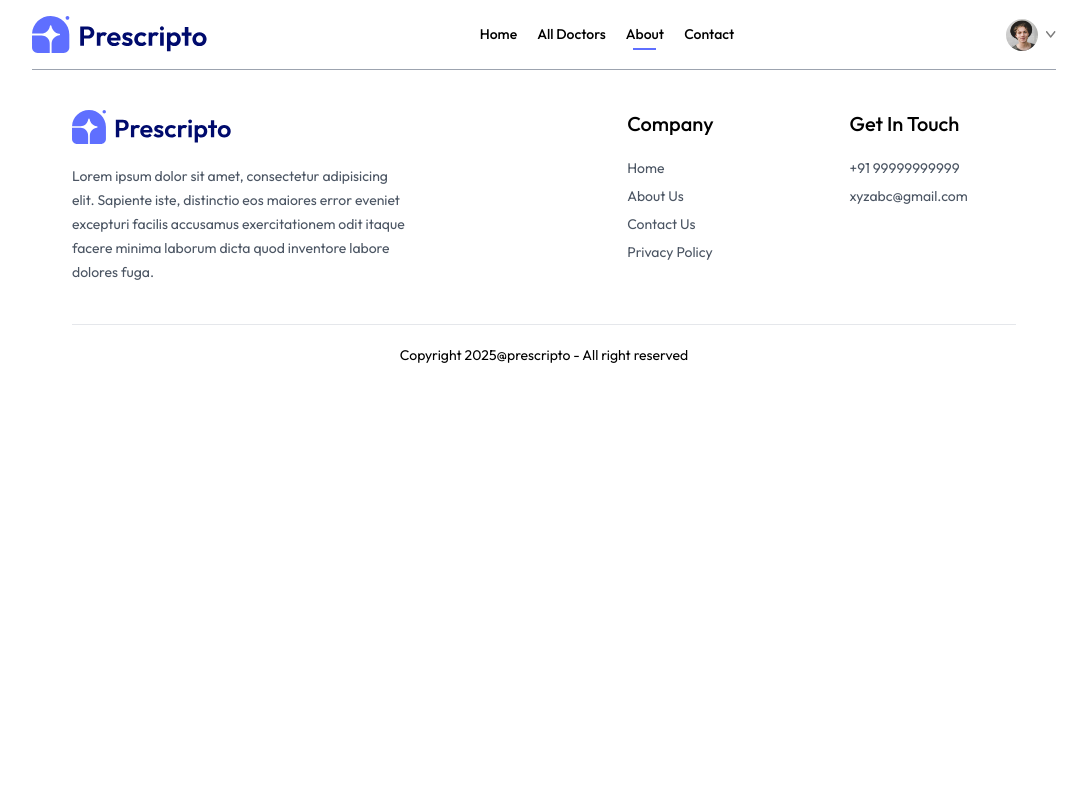
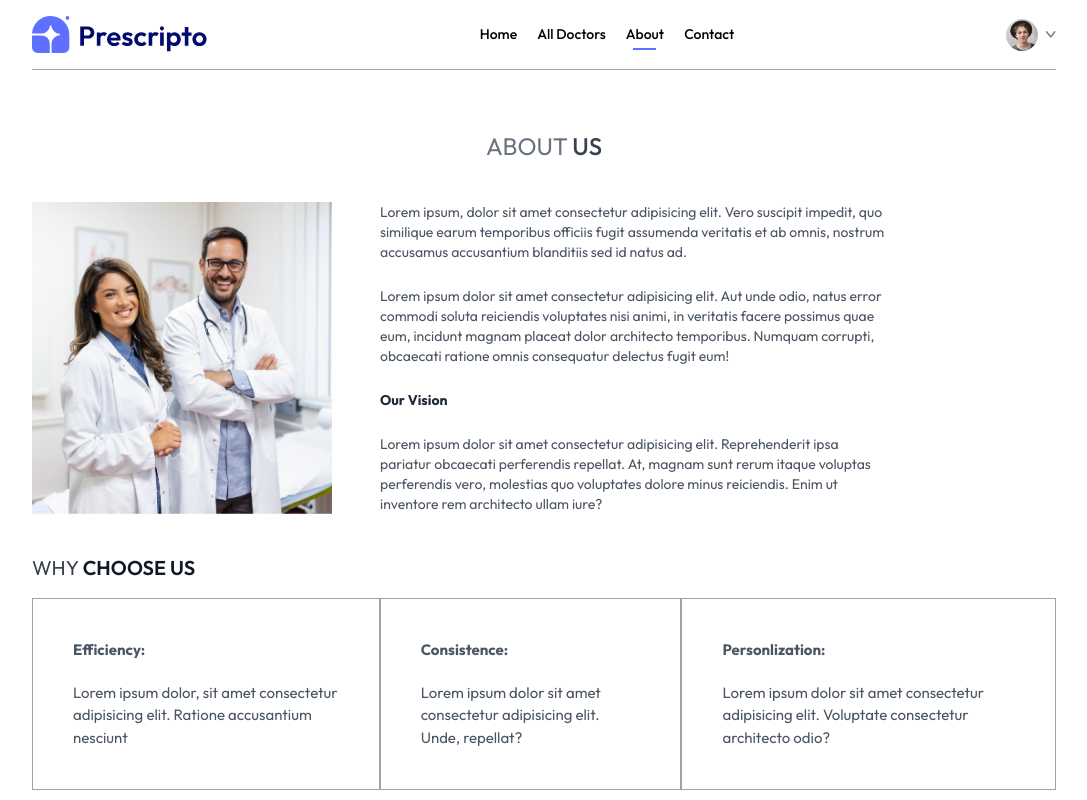
Before and after one commit to MoAnsarMansoorie/doctor-apoointment-system, a React (Vite) app in the folder frontend/: page /about in a window 1280 px wide. Shown: the top 800 px of the page, without its empty margins (96-1183 px from the left). Built offline with nearby package versions, Linux system fonts and the light colour scheme.

Commit message:
created abot and contact page

```diff
--- a/frontend/src/pages/About.jsx
+++ b/frontend/src/pages/About.jsx
@@ -1,9 +1,45 @@
 import React from 'react';
+import {assets} from "../assets/assets.js"
 
 const About = () => {
   return (
     <div>
 
+      <div className='text-center text-2xl pt-10 text-gray-500'>
+        ABOUT <span className='text-gray-700 font-medium'>US</span>
+      </div>
+
+      <div className='my-10 flex flex-col md:flex-row gap-12'>
+        <img className='w-full max-w-[300px]' src={assets.about_image} />
+
+        <div className='flex flex-col gap-6 md:w-2/4 text-sm text-gray-600'>
+          <p>Lorem ipsum, dolor sit amet consectetur adipisicing elit. Vero suscipit impedit, quo similique earum temporibus officiis fugit assumenda veritatis et ab omnis, nostrum accusamus accusantium blanditiis sed id natus ad.</p>
+          <p>Lorem ipsum dolor sit amet consectetur adipisicing elit. Aut unde odio, natus error commodi soluta reiciendis voluptates nisi animi, in veritatis facere possimus quae eum, incidunt magnam placeat dolor architecto temporibus. Numquam corrupti, obcaecati ratione omnis consequatur delectus fugit eum!</p>
+          <b className='text-gray-800'>Our Vision</b>
+          <p>Lorem ipsum dolor sit amet consectetur adipisicing elit. Reprehenderit ipsa pariatur obcaecati perferendis repellat. At, magnam sunt rerum itaque voluptas perferendis vero, molestias quo voluptates dolore minus reiciendis. Enim ut inventore rem architecto ullam iure?</p>
+        </div>
+      </div>
+
+      <div className='text-xl my-4 text-gray-700'>
+        <p>WHY <span className='text-gray-900 font-semibold'>CHOOSE US</span></p>
+      </div>
+
+      <div className='flex flex-col md:flex-row mb-20'>
+        <div className='border border-gray-400 px-6 md:px-10 py-8 sm:py-10 flex flex-col gap-5 text-[15px] hover:bg-primary hover:text-white transition-all duration-300 text-gray-600 cursor-pointer'>
+          <b>Efficiency:</b>
+          <p>Lorem ipsum dolor, sit amet consectetur adipisicing elit. Ratione accusantium nesciunt </p>
+        </div>
+
+        <div className='border border-gray-400 px-6 md:px-10 py-8 sm:py-10 flex flex-col gap-5 text-[15px] hover:bg-primary hover:text-white transition-all duration-300 text-gray-600 cursor-pointer'>
+          <b>Consistence:</b>
+          <p>Lorem ipsum dolor sit amet consectetur adipisicing elit. Unde, repellat?</p>
+        </div>
+
+        <div className='border border-gray-400 px-6 md:px-10 py-8 sm:py-10 flex flex-col gap-5 text-[15px] hover:bg-primary hover:text-white transition-all duration-300 text-gray-600 cursor-pointer'>
+          <b>Personlization:</b>
+          <p>Lorem ipsum dolor sit amet consectetur adipisicing elit. Voluptate consectetur architecto odio?</p>
+        </div>
+      </div>
     </div>
   );
 }
--- a/frontend/src/pages/Contact.jsx
+++ b/frontend/src/pages/Contact.jsx
@@ -1,9 +1,25 @@
 import React from 'react';
+import { assets } from '../assets/assets';
 
 const Contact = () => {
   return (
     <div>
+      <div className='text-center text-2xl pt-10 text-gray-500'>
+        <p>CONTACT <span className='text-gray-900 font-medium'>US</span></p>
+      </div>
 
+      <div className='my-10 flex flex-col gap-6 md:flex-row justify-center text-sm mb-28 text-gray-600'>
+        <img className='w-full max-w-[300px]' src={assets.contact_image} alt='contact' />
+
+        <div className='flex flex-col justify-center items-start gap-6'>
+          <p className='font-semibold text-lg text-gray-600'>OUR OFFICE</p>
+          <p className='text-gray-500 text-sm'>1234 Street Name, City, State, 12345 <br />Phone: (123) 456-7890</p>
+          <p className='text-gray-500 text-sm'>Website:Email: abcxyz@gmail.com <br/>Website: www.example.com</p>
+          <p className='font-semibold text-lg text-gray-600'>CAREERS AT PRESCRIPTO </p>
+          <p className='text-gray-500'>Learn More About team and job opening</p>
+          <button className='border border-gray-600 px-6 md:px-8 py-3 cursor-pointer hover:bg-black hover:text-white transition-all duration-300'>Explore Jobs</button>
+        </div>
+      </div>
     </div>
   );
 }
--- a/frontend/src/pages/MyAppointments.jsx
+++ b/frontend/src/pages/MyAppointments.jsx
@@ -1,37 +1,12 @@
 import React, { useContext, useEffect, useState } from 'react';
-import { useParams } from 'react-router-dom';
-import { AppContext } from '../context/AppContext';
+
 
 const MyAppointments = () => {
-  const { docId } = useParams();
-  const { doctors } = useContext(AppContext)
-  console.log(docId);
-  console.log(doctors);
-  const [docInfo, setDocInfo] = useState(null);
-  console.log(docInfo)
 
-  const fetchDocInfo = async () => {
-    const docInfo = await doctors.find(doc => doc._id === docId);
-    setDocInfo(docInfo);
-    console.log(docInfo);
-  }
-
-  useEffect(() => {
-    fetchDocInfo();
-  }, [docId, doctors]);
 
   return  (
     <div>
-      {/* -------------------------Doctor details -----------------------*/}
-      <div>
-        <div>
-          <img src={docInfo.image} alt="image" className="w-16 h-16 rounded-full" />
-        </div>
 
-        <div>
-
-        </div>
-      </div>
     </div>
   );
 }
```
